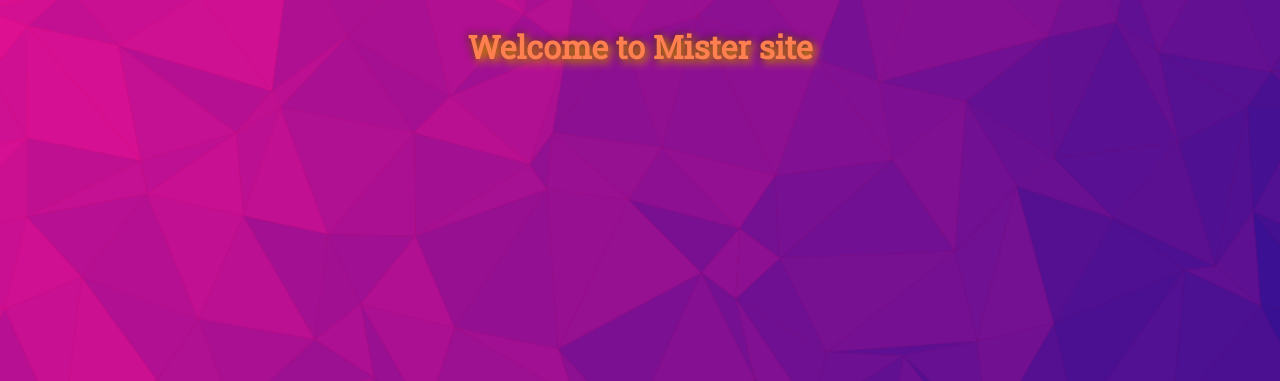
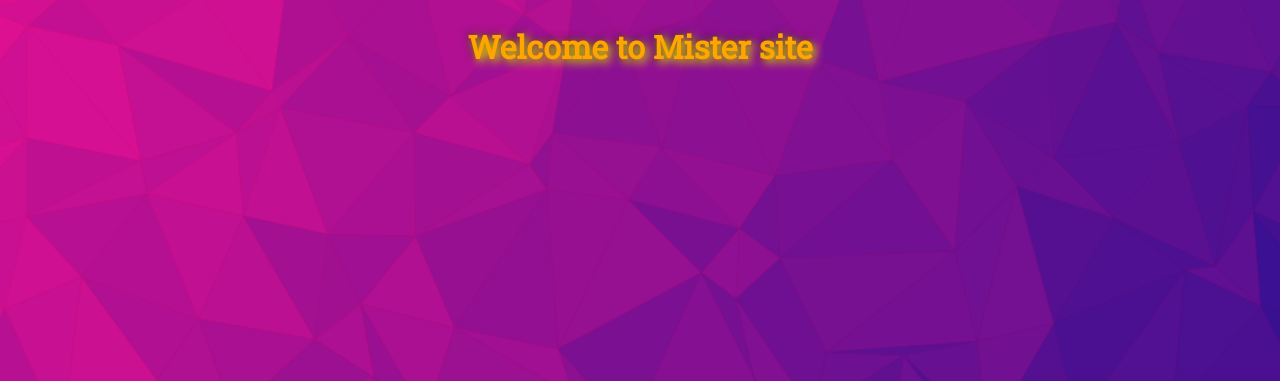
Before and after one commit to mmdchnar/mister, a Django app: page / in a window 1280 px wide. Shown: the top 381 px of the page. Run offline with Django 3.2, Linux system fonts and the light colour scheme.

Commit message:
[style] add shadow and opacity

```diff
--- a/pages/static/css/index.css
+++ b/pages/static/css/index.css
@@ -20,14 +20,15 @@ body {
 }
 
 h1 {
-    color: coral;
+    color: orange;
     font-family: 'Roboto Slab', serif;
-    text-shadow: 3px 3px 10px orange, 0 0 10px black;
+    text-shadow: 3px 3px 10px yellow, 0 0 10px black;
     transition: 0.2s;
     padding-top: 25px;
 }
 
-h1:hover, h1:focus{
+h1:hover,
+h1:focus {
     opacity: 0.7;
     transform: translateY(2px);
 }
--- a/pages/templates/index.html
+++ b/pages/templates/index.html
@@ -9,7 +9,7 @@
     <link rel="stylesheet" href="{% static 'css/index.css' %}">
     <link rel="preconnect" href="https://fonts.googleapis.com">
     <link rel="preconnect" href="https://fonts.gstatic.com" crossorigin>
-    <link href="https://fonts.googleapis.com/css2?family=Roboto+Slab&display=swap" rel="stylesheet">
+    <link rel="stylesheet" href="https://fonts.googleapis.com/css2?family=Roboto+Slab&display=swap">
     <link rel="icon" href="{% static 'images/favicon.ico' %}">
 </head>
 
```
